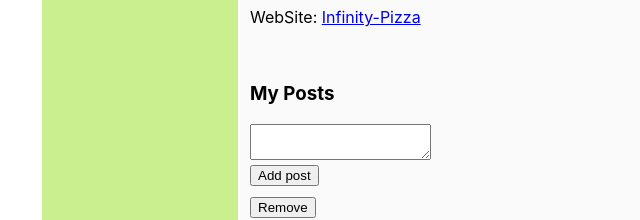
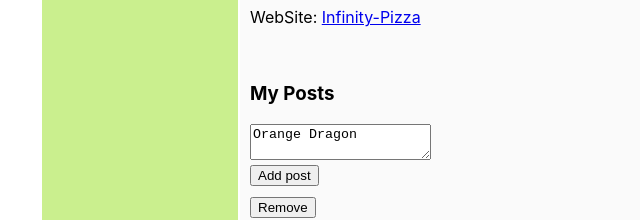
Before and after one commit to vyacheslav-marozau/Social-Network-On-React-Mainly-Better-Then-Facabook, a React (Create React App) app in the folder react-1/: page /profile in a window 1280 px wide. Shown: the part 1040-1260 px from the top of the page, without its empty margins (0-640 px from the left). Built offline with nearby package versions, Linux system fonts and the light colour scheme.

Commit message:
Add files via upload

```diff
--- a/react-1/src/Components/Profile/MyPosts/MyPosts.jsx
+++ b/react-1/src/Components/Profile/MyPosts/MyPosts.jsx
@@ -1,18 +1,29 @@
-import React from 'react';
+import React, {createRef} from 'react';
 import s from './MyPosts.module.css'
 import Post from './Posts/Post';
 
     const MyPosts = (props) => {
         let postsElements = props.posts.map(p => <Post message={p.message} likeCounter={p.likeCounter} />);
 
+        let newPostElement = createRef();
+
+        let addPost = () => {
+            props.addPost();
+            props.updateNewPostText('');
+        }
+        let onPostChange = () => {
+            let text = newPostElement.current.value;
+            props.updateNewPostText(text);
+        }
         return <div className={s.postsBlock}>
             <h3>My Posts</h3>
             <div>
                 <div>
-                    <textarea></textarea>
+                    <textarea onChange={onPostChange} ref={newPostElement}
+                              value={props.newPostText}/>
                 </div>
                 <div className={s.addButton}>
-                    <button>Add post</button>
+                    <button onClick={addPost} >Add post</button>
                 </div>
                 <div className={s.remButton}>
                     <button>Remove</button>
```
